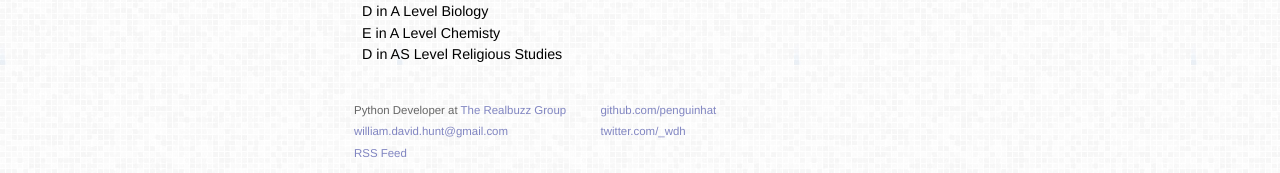
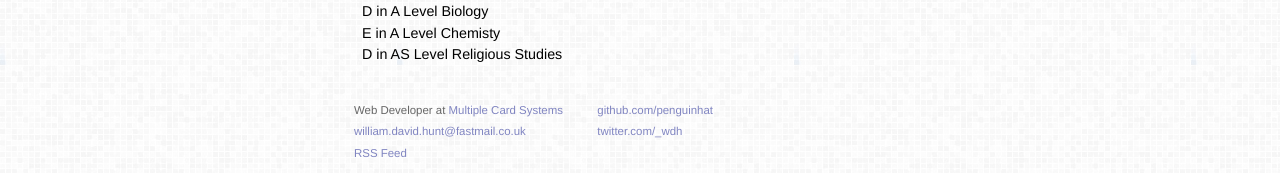
Before and after one commit to penguinhat/penguinhat.github.com, a Jekyll site: the page built from cv.md, in a window 1280 px wide. Shown: the part 1223-1396 px from the top of the page. Built offline with Jekyll 4.4.1, drawn with Linux system fonts in a browser that asks for light colours.

Commit message:
Update footer

```diff
--- a/_layouts/default.html
+++ b/_layouts/default.html
@@ -23,8 +23,8 @@
   <div class="footer">
     <div class="contact">
       <p>
-        Python Developer at <a href="http://therealbuzzgroup.com/">The Realbuzz Group</a><br />
-        <a href='mailto:william.david.hunt@gmail.com'>william.david.hunt@gmail.com</a><br />
+        Web Developer at <a href='http://mcscardsystems.com'>Multiple Card Systems</a><br />
+        <a href='mailto:william.david.hunt@fastmail.co.uk'>william.david.hunt@fastmail.co.uk</a><br />
         <a href='http://feeds.feedburner.com/WilliamDavidHuntsPersonalBlog'>RSS Feed</a>
       </p>
     </div>
```
